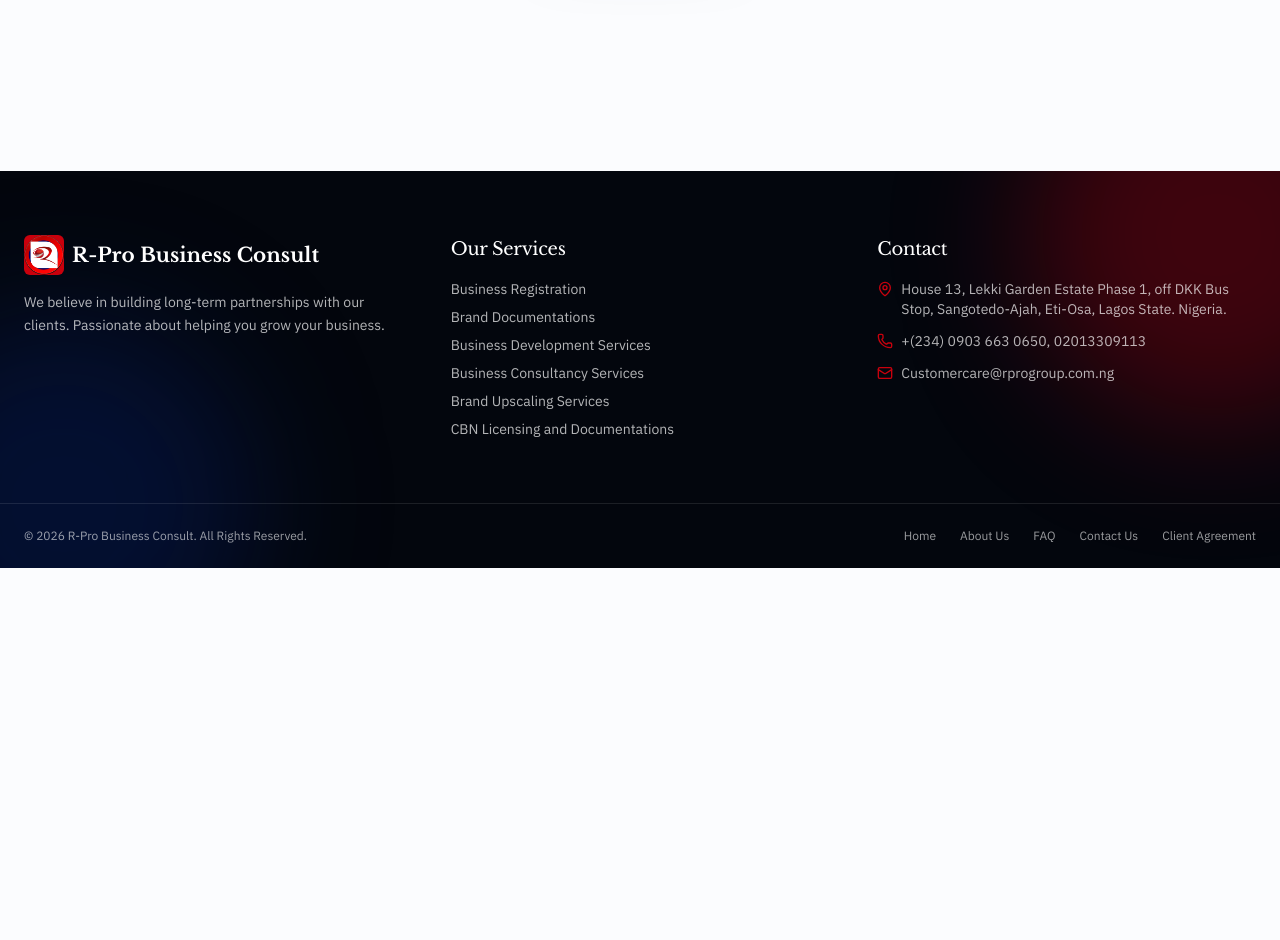
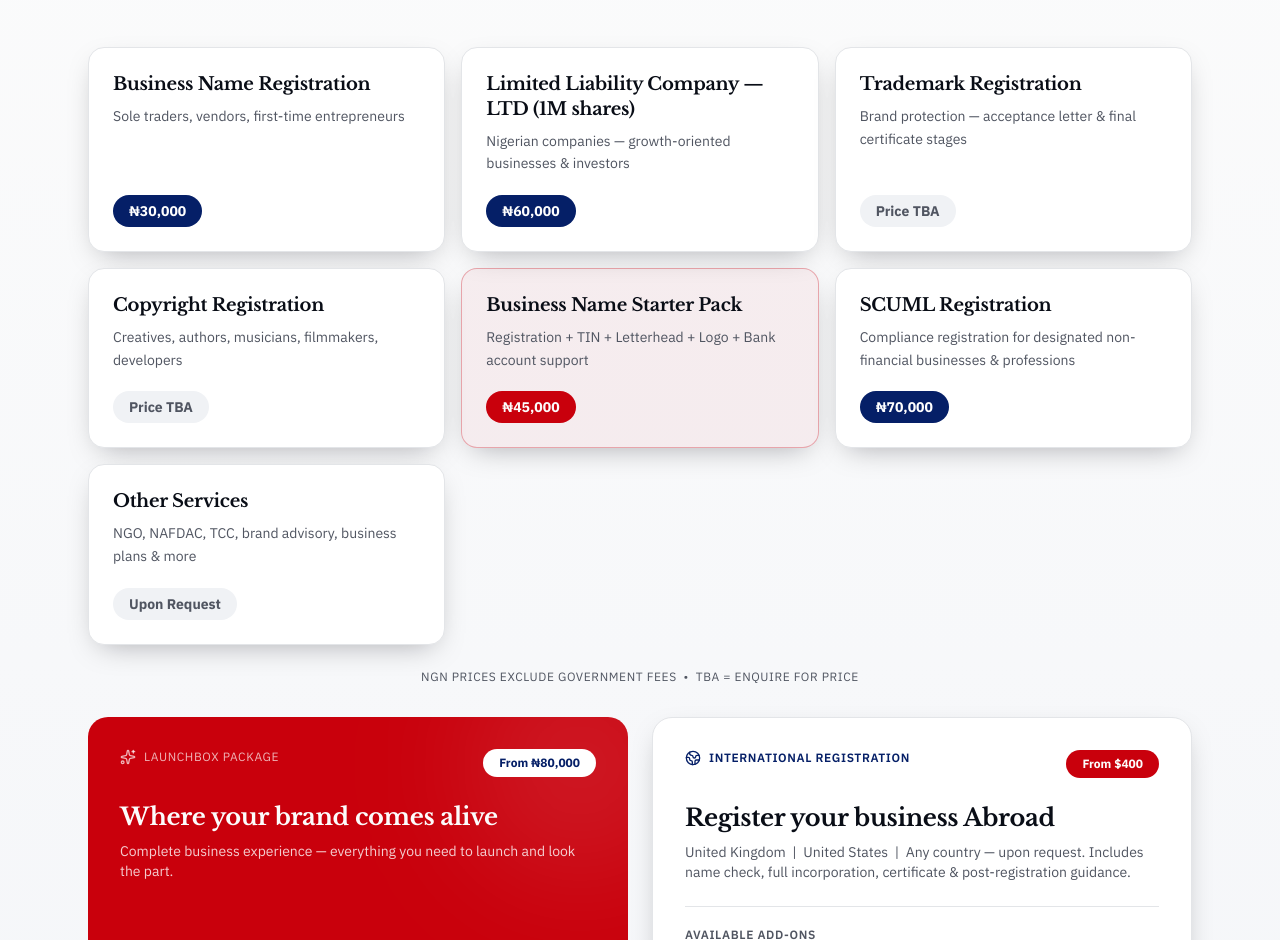
Before and after one commit to ZorichDev/Business-Consult, a React (Vite) app: page /services in a window 1280 px wide. Shown: the part 1860-2800 px from the top of the page. Before the commit the page ends 2428 px from the top, so only its background shows below. Built offline with nearby package versions, Linux system fonts and the light colour scheme.

Commit message:
service added

```diff
--- a/src/routes/services.tsx
+++ b/src/routes/services.tsx
@@ -1,6 +1,9 @@
 import { Link } from "react-router-dom";
 import { motion } from "motion/react";
-import { Briefcase, FileText, Rocket, Lightbulb, Building2, Landmark, ArrowRight } from "lucide-react";
+import {
+  Briefcase, FileText, Rocket, Lightbulb, Building2, Landmark, ArrowRight,
+  Check, Plus, Globe2, Sparkles, Layers, Bell,
+} from "lucide-react";
 import { Reveal } from "@/components/Reveal";
 
 const services = [
@@ -10,6 +13,37 @@
   { icon: Lightbulb, tag: "Consultancy", title: "Expert Business Advice", desc: "Our consultants help you solve problems, improve operations, and make better decisions. Professional guidance to take your business to the next level." },
   { icon: Building2, tag: "Business Development", title: "Grow Your Operations", desc: "Structured development plans, partnership facilitation, and market entry strategies tailored to your industry." },
   { icon: Landmark, tag: "CBN Licensing", title: "Licensing & Documentations", desc: "Navigate CBN licensing requirements with experienced hands. We prepare, review, and submit your documentation end-to-end." },
+];
+
+const pricingRows = [
+  { title: "Business Name Registration", desc: "Sole traders, vendors, first-time entrepreneurs", price: "₦30,000" },
+  { title: "Limited Liability Company — LTD (1M shares)", desc: "Nigerian companies — growth-oriented businesses & investors", price: "₦60,000" },
+  { title: "Trademark Registration", desc: "Brand protection — acceptance letter & final certificate stages", price: "Price TBA" },
+  { title: "Copyright Registration", desc: "Creatives, authors, musicians, filmmakers, developers", price: "Price TBA" },
+  { title: "Business Name Starter Pack", desc: "Registration + TIN + Letterhead + Logo + Bank account support", price: "₦45,000", highlight: true },
+  { title: "SCUML Registration", desc: "Compliance registration for designated non-financial businesses & professions", price: "₦70,000" },
+  { title: "Other Services", desc: "NGO, NAFDAC, TCC, brand advisory, business plans & more", price: "Upon Request" },
+];
+
+const launchboxItems = [
+  "CAC & TIN Registration",
+  "Professional Logo Design",
+  "Corporate Account Support",
+  "Branded Letterhead (E-copy)",
+  "Brand Intro Video",
+  "Website Setup (where applicable)",
+  "Certificate in Frame",
+  "Launch Gifts & Brand Essentials",
+];
+
+const intlAddOns = [
+  "Registered Office Address",
+  "Bank Account Opening Support",
+  "Company Secretary Service",
+  "Director / Nominee Services",
+  "Virtual Office Setup",
+  "Annual Filing & Compliance",
+  "Tax Registration Abroad",
 ];
 
 export default function Services() {
@@ -50,6 +84,138 @@
         </div>
       </section>
 
+      {/* PRICING */}
+      <section className="relative bg-gradient-subtle py-20 md:py-28">
+        <div className="mx-auto max-w-6xl px-6">
+          <Reveal>
+            <div className="text-center mb-12 max-w-2xl mx-auto">
+              <div className="text-xs uppercase tracking-[0.18em] text-primary font-semibold mb-3">Our Pricing</div>
+              <h2 className="font-display text-4xl md:text-5xl font-bold">Transparent, upfront pricing</h2>
+              <p className="mt-4 text-muted-foreground">
+                Clear pricing for the essentials — reach out for anything marked TBA or upon request.
+              </p>
+            </div>
+          </Reveal>
+
+          {/* PRICING GRID */}
+          <div className="grid gap-4 sm:grid-cols-2 lg:grid-cols-3">
+            {pricingRows.map((row, i) => (
+              <Reveal key={row.title} delay={i * 0.05} className={row.highlight ? "sm:col-span-2 lg:col-span-1" : ""}>
+                <div
+                  className={`h-full flex flex-col justify-between rounded-2xl p-6 border ${
+                    row.highlight
+                      ? "border-brand-red/30 bg-brand-red/5 shadow-soft"
+                      : "border-border bg-card shadow-soft"
+                  }`}
+                >
+                  <div>
+                    <h3 className="font-display font-bold text-lg leading-snug">{row.title}</h3>
+                    <p className="text-sm text-muted-foreground mt-2 leading-relaxed">{row.desc}</p>
+                  </div>
+                  <div
+                    className={`mt-5 inline-flex self-start rounded-full px-4 py-1.5 text-sm font-bold ${
+                      row.highlight
+                        ? "bg-brand-red text-primary-foreground"
+                        : row.price.includes("TBA") || row.price.includes("Request")
+                        ? "bg-muted text-muted-foreground"
+                        : "bg-brand-navy text-white"
+                    }`}
+                  >
+                    {row.price}
+                  </div>
+                </div>
+              </Reveal>
+            ))}
+          </div>
+
+          <Reveal delay={0.1}>
+            <p className="text-center text-xs text-muted-foreground mt-6 uppercase tracking-wider">
+              NGN prices exclude government fees &nbsp;•&nbsp; TBA = enquire for price
+            </p>
+          </Reveal>
+
+          {/* LAUNCHBOX + INTERNATIONAL */}
+          <div className="mt-8 grid gap-6 lg:grid-cols-2 lg:items-stretch">
+            {/* LAUNCHBOX PACKAGE */}
+            <Reveal delay={0.15} className="h-full">
+              <div className="h-full flex flex-col rounded-3xl bg-brand-red text-primary-foreground p-8 relative overflow-hidden">
+                <div className="absolute -top-16 -right-16 size-56 rounded-full bg-white/10 blur-3xl" />
+                <div className="relative flex items-start justify-between gap-4 mb-6">
+                  <div className="inline-flex items-center gap-2 text-xs uppercase tracking-wider text-white/70">
+                    <Sparkles className="size-4" /> Launchbox Package
+                  </div>
+                  <div className="shrink-0 rounded-full bg-white text-primary px-4 py-1.5 text-xs font-bold whitespace-nowrap">
+                    From ₦80,000
+                  </div>
+                </div>
+                <h3 className="relative font-display text-2xl font-bold mb-2">Where your brand comes alive</h3>
+                <p className="relative text-white/80 text-sm mb-6">Complete business experience — everything you need to launch and look the part.</p>
+                <div className="relative grid gap-2.5 sm:grid-cols-2 mt-auto">
+                  {launchboxItems.map((item) => (
+                    <div key={item} className="flex items-center gap-2 text-sm">
+                      <Check className="size-4 shrink-0 text-white/90" />
+                      <span className="text-white/90">{item}</span>
+                    </div>
+                  ))}
+                </div>
+              </div>
+            </Reveal>
+
+            {/* INTERNATIONAL REGISTRATION */}
+            <Reveal delay={0.2} className="h-full">
+              <div className="h-full flex flex-col rounded-3xl border border-border bg-card p-8 shadow-soft">
+                <div className="flex items-start justify-between gap-4 mb-6">
+                  <div className="inline-flex items-center gap-2 text-xs uppercase tracking-wider text-primary font-semibold">
+                    <Globe2 className="size-4" /> International Registration
+                  </div>
+                  <div className="shrink-0 rounded-full bg-brand-red text-primary-foreground px-4 py-1.5 text-xs font-bold whitespace-nowrap">
+                    From $400
+                  </div>
+                </div>
+                <h3 className="font-display text-2xl font-bold mb-2">Register your business Abroad</h3>
+                <p className="text-muted-foreground text-sm mb-6">
+                  United Kingdom &nbsp;|&nbsp; United States &nbsp;|&nbsp; Any country — upon request. Includes name check, full incorporation, certificate & post-registration guidance.
+                </p>
+                <div className="border-t border-border pt-5 mt-auto">
+                  <div className="text-xs uppercase tracking-wider text-muted-foreground font-semibold mb-3">Available Add-ons</div>
+                  <div className="grid gap-2.5 sm:grid-cols-2">
+                    {intlAddOns.map((item) => (
+                      <div key={item} className="flex items-center gap-2 text-sm">
+                        <Plus className="size-4 shrink-0 text-primary" />
+                        <span className="text-muted-foreground">{item}</span>
+                      </div>
+                    ))}
+                  </div>
+                </div>
+              </div>
+            </Reveal>
+          </div>
+
+          {/* COMING SOON */}
+          <Reveal delay={0.25}>
+            <div className="mt-6 rounded-3xl bg-gradient-hero text-white p-8 md:p-10 flex flex-col md:flex-row items-center gap-6 relative overflow-hidden">
+              <div className="absolute -bottom-16 -left-16 size-56 rounded-full bg-brand-red/30 blur-3xl" />
+              <div className="relative grid place-items-center size-14 rounded-2xl bg-white/10 shrink-0">
+                <Layers className="size-7" />
+              </div>
+              <div className="relative flex-1 text-center md:text-left">
+                <div className="inline-flex items-center gap-1.5 text-xs uppercase tracking-wider text-brand-red font-semibold mb-2">
+                  <Bell className="size-3.5" /> Coming Soon
+                </div>
+                <h3 className="font-display text-xl md:text-2xl font-bold">R-Pro Business Cluster Incubation Programme</h3>
+                <p className="mt-1 text-white/70 text-sm max-w-xl">Bringing similar small brands under one umbrella — to maximise output and compete internationally.</p>
+              </div>
+              <Link
+                to="/contact"
+                className="relative shrink-0 inline-flex items-center gap-2 rounded-full bg-brand-red px-6 py-3 text-sm font-semibold text-white hover:scale-105 transition-transform"
+              >
+                Register Interest <ArrowRight className="size-4" />
+              </Link>
+            </div>
+          </Reveal>
+        </div>
+      </section>
+
       <section className="mx-auto max-w-7xl px-6 pb-20">
         <div className="rounded-3xl bg-brand-red text-primary-foreground p-10 md:p-14 text-center">
           <h3 className="font-display text-3xl md:text-4xl font-bold">Ready to take the next step?</h3>
```
Also changed, not shown: 1 other file (tests, documents, lock files or other folders).
